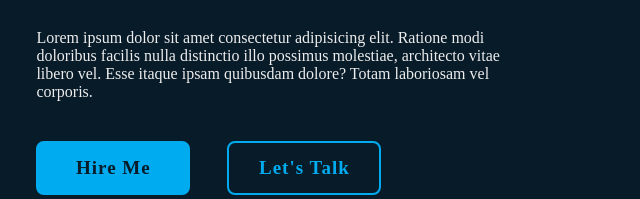
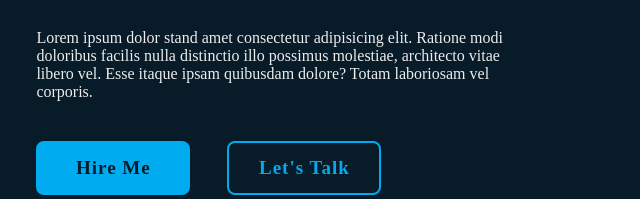
Before and after one commit to Akhilpaul7154/Portfolio, a plain HTML site: page index.html in a window 1280 px wide. Shown: the part 399-598 px from the top of the page, 98-738 px from the left. Drawn offline with nearby package versions, Linux system fonts and the light colour scheme.

Commit message:
index.html

```diff
--- a/index.html
+++ b/index.html
@@ -355,7 +355,7 @@
         <div class="home-content">
             <h1>Matthew Murdock</h1>
             <h3>Attorney At Law</h3>
-            <p>Lorem ipsum dolor sit amet consectetur adipisicing elit. Ratione modi doloribus facilis nulla distinctio illo possimus molestiae, architecto vitae libero vel. Esse itaque ipsam quibusdam dolore? Totam laboriosam vel corporis.</p>
+            <p>Lorem ipsum dolor stand amet consectetur adipisicing elit. Ratione modi doloribus facilis nulla distinctio illo possimus molestiae, architecto vitae libero vel. Esse itaque ipsam quibusdam dolore? Totam laboriosam vel corporis.</p>
 
             <!--Here is an another div element with class name btn-box. In this div we create two buttons.-->
             <div class="btn-box">
```
